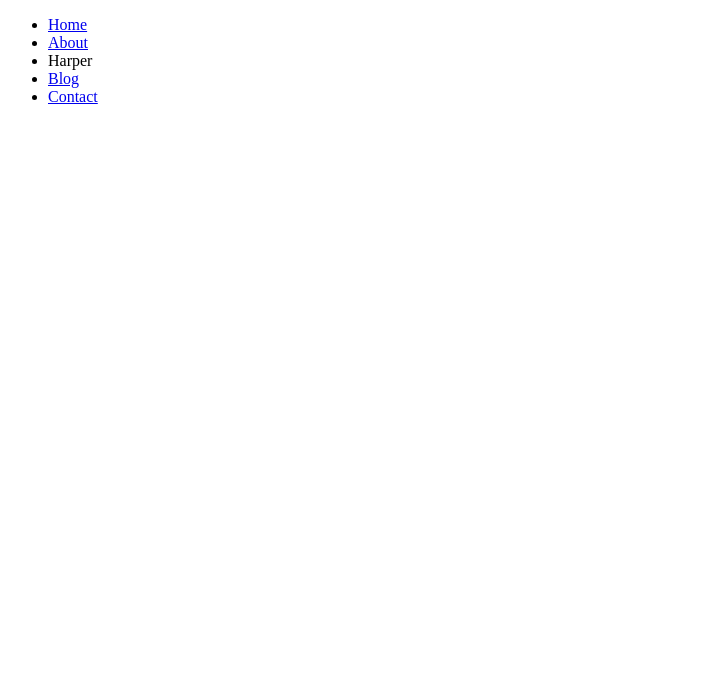
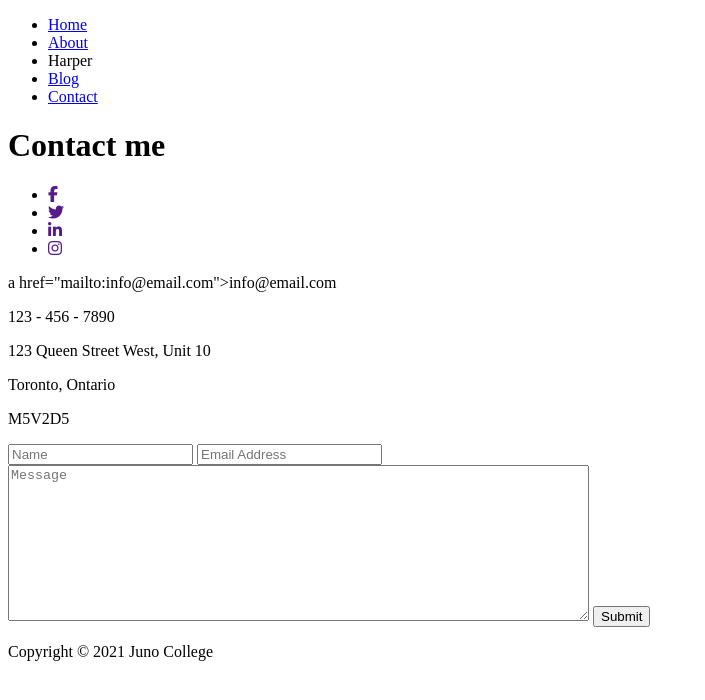
Before and after one commit to nicoledeguzman/nicoleDeGuzmanProjectOne, a plain HTML site: page contact.html in a window 1280 px wide. Shown: the whole page, without its empty margins (0-705 px from the left). Drawn offline with Linux system fonts and the light colour scheme.

Commit message:
minor changes to blog page :cherry_blossom: updated contact page YAY :sparkles:

```diff
--- a/contact.html
+++ b/contact.html
@@ -22,6 +22,50 @@
                     <li><a href="contact.html">Contact</a></li>
                 </ul>
             </nav>
-
+            <h1>Contact me</h1>
+        </div>
+    </header>
+    <main>
+        <div class="contactBlock">
+            <div class="socialMedia">
+                <ul>
+                    <li>
+                        <a href=""><i class="fab fa-facebook-f"></i></a>
+                    </li>
+                    <li>
+                        <a href=""><i class="fab fa-twitter"></i></a>
+                    </li>
+                    <li>
+                        <a href=""><i class="fab fa-linkedin-in"></i></a>
+                    </li>
+                    <li>
+                        <a href=""><i class="fab fa-instagram"></i></a>
+                    </li>
+                </ul>
+            </div>
+            <p>a href="mailto:info@email.com">info@email.com</p>
+            <p>123 - 456 - 7890</p>
+            <p>123 Queen Street West, Unit 10</p>
+            <p>Toronto, Ontario</p>
+            <p>M5V2D5</p>
+        </div>
+        <form action="#">
+            <div>
+                <label for="name" class="sr-only">Name</label>
+                <input type="text" id="name" name="name" placeholder="Name">
+                <label for="email" class="sr-only">Email</label>
+                <input type="email" id="email" name="email" placeholder="Email Address">
+            </div>
+            <div>
+                <textarea name="message" id="message" cols="70" rows="10" placeholder="Message" required=""></textarea>
+                <button class="pinkButton">Submit</button>
+            </div>
+        </form>
+    </main>
+    <footer>
+        <div class="wrapper">
+            <p>Copyright © 2021 Juno College</p>
+        </div>
+    </footer>
 </body>
 </html>
```
Also changed, not shown: blogPost.html (+9 -9 lines).
